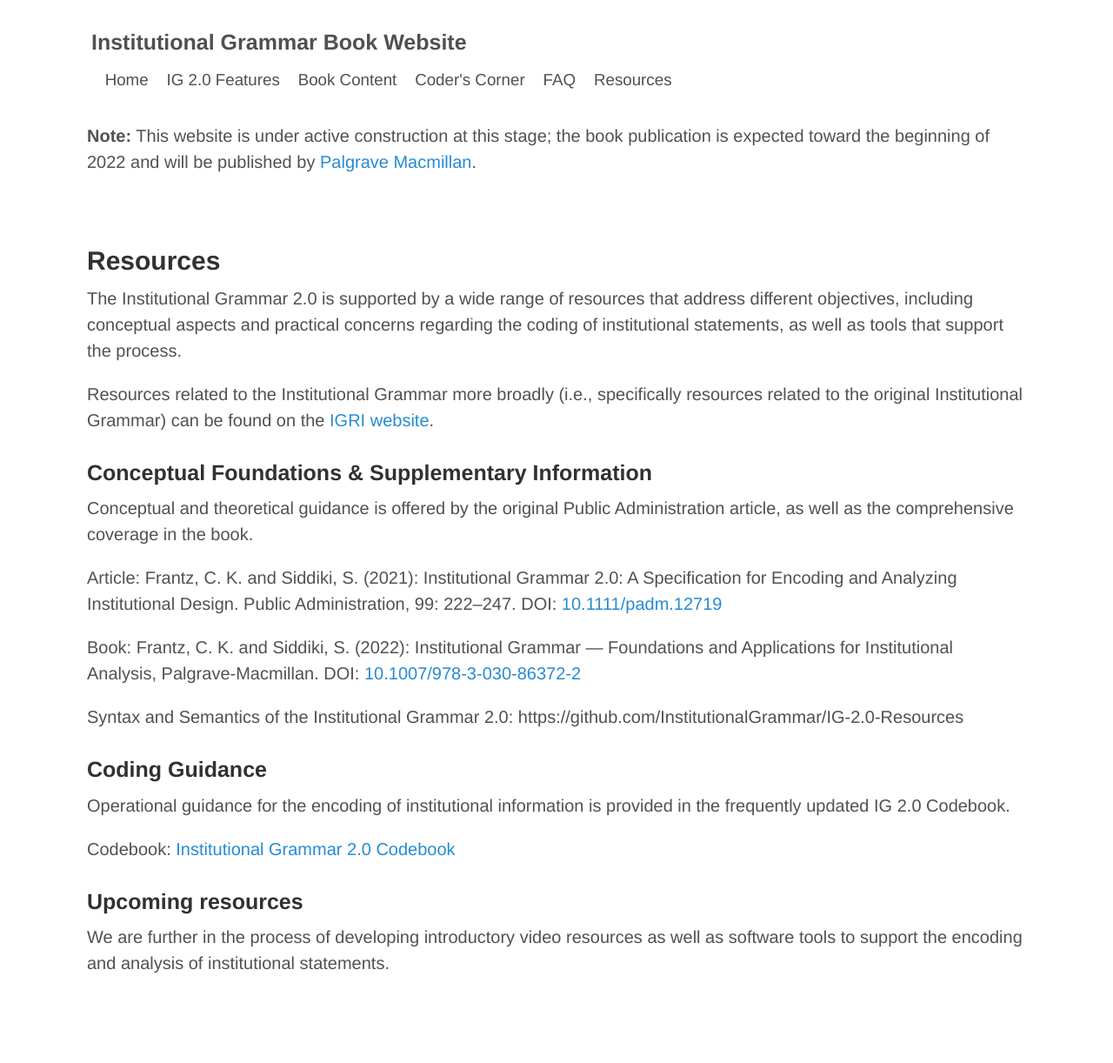
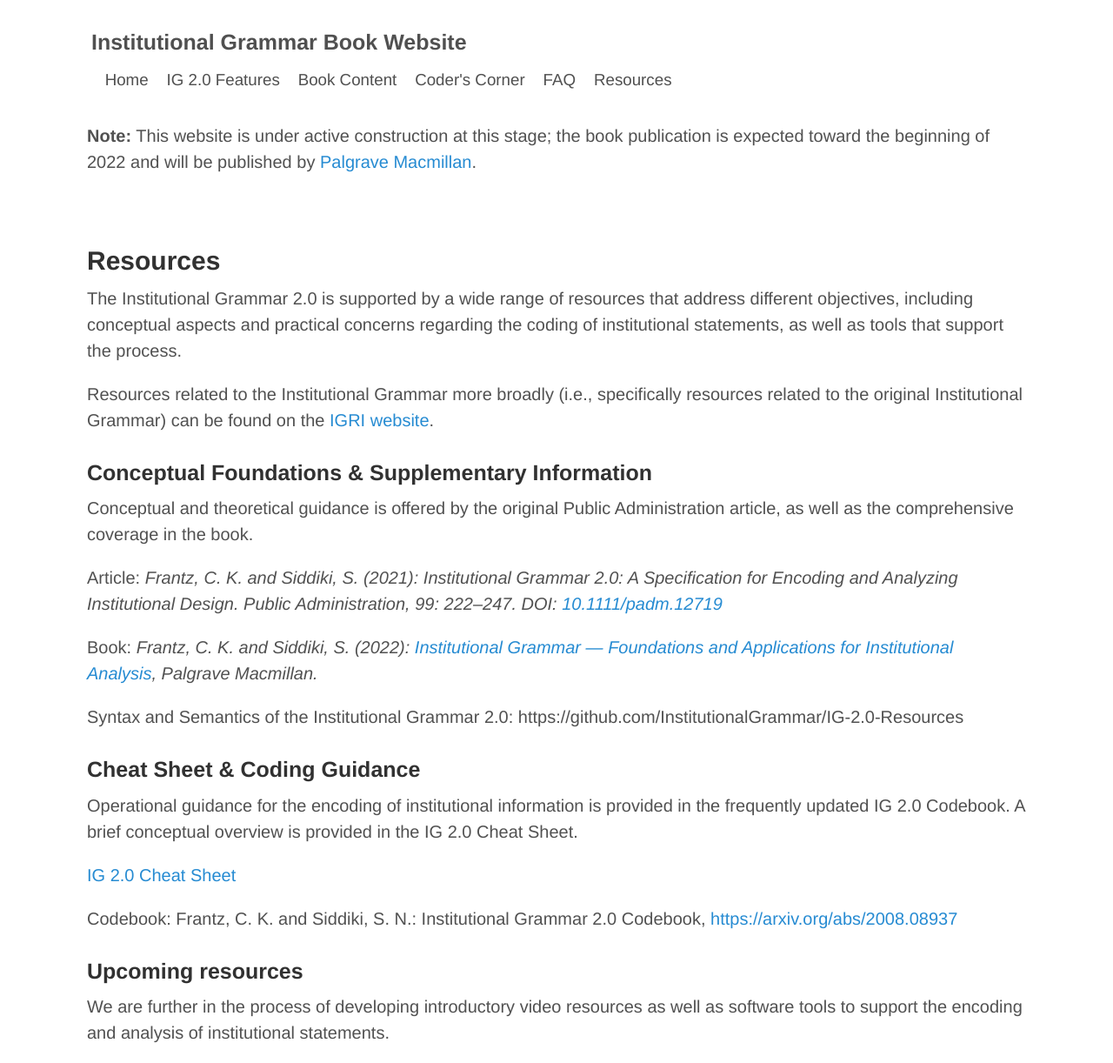
Before and after one commit to InstitutionalGrammar/IG-Book, a Jekyll site: the page built from resources.md, in a window 1280 px wide. Shown: the whole page at 87% size. Built offline with Jekyll 4.4.1, drawn with Linux system fonts in a browser that asks for light colours; before the commit the page ends 1142 px from its top, so only the background shows below that.

Commit message:
Updated resources.

```diff
--- a/resources.md
+++ b/resources.md
@@ -13,17 +13,19 @@ Resources related to the Institutional Grammar more broadly (i.e., specifically
 
 Conceptual and theoretical guidance is offered by the original Public Administration article, as well as the comprehensive coverage in the book.
 
-Article: Frantz, C. K. and Siddiki, S. (2021): Institutional Grammar 2.0: A Specification for Encoding and Analyzing Institutional Design. Public Administration, 99: 222–247. DOI: <a href="https://doi.org/10.1111/padm.12719" target="_blank">10.1111/padm.12719</a>
+Article: *Frantz, C. K. and Siddiki, S. (2021): Institutional Grammar 2.0: A Specification for Encoding and Analyzing Institutional Design. Public Administration, 99: 222–247. DOI: <a href="https://doi.org/10.1111/padm.12719" target="_blank">10.1111/padm.12719</a>*
 
-Book: Frantz, C. K. and Siddiki, S. (2022): Institutional Grammar — Foundations and Applications for Institutional Analysis, Palgrave-Macmillan. DOI: <a href="https://doi.org/10.1007/978-3-030-86372-2" target="_blank">10.1007/978-3-030-86372-2</a>
+Book: *Frantz, C. K. and Siddiki, S. (2022): <a href="https://link.springer.com/book/9783030863715" target="_blank">Institutional Grammar — Foundations and Applications for Institutional Analysis</a>, Palgrave Macmillan.*
 
 Syntax and Semantics of the Institutional Grammar 2.0: https://github.com/InstitutionalGrammar/IG-2.0-Resources
 
-### Coding Guidance
+### Cheat Sheet & Coding Guidance
 
-Operational guidance for the encoding of institutional information is provided in the frequently updated IG 2.0 Codebook.
+Operational guidance for the encoding of institutional information is provided in the frequently updated IG 2.0 Codebook. A brief conceptual overview is provided in the IG 2.0 Cheat Sheet.
 
-Codebook: [Institutional Grammar 2.0 Codebook](https://arxiv.org/abs/2008.08937)
+[IG 2.0 Cheat Sheet](https://newinstitutionalgrammar.org/resources/IG%202.0%20Quick%20Reference.pdf)
+
+Codebook: Frantz, C. K. and Siddiki, S. N.: Institutional Grammar 2.0 Codebook, [https://arxiv.org/abs/2008.08937](https://arxiv.org/abs/2008.08937)
 
 ### Upcoming resources
 
```
Also changed, not shown: 1 other file.
